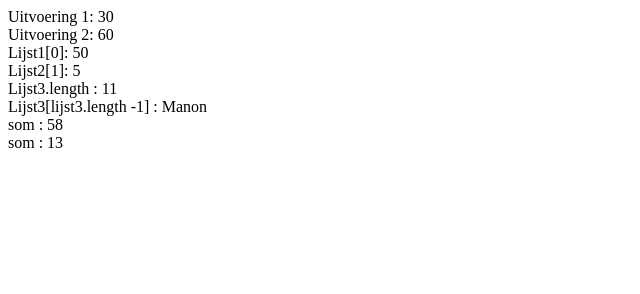
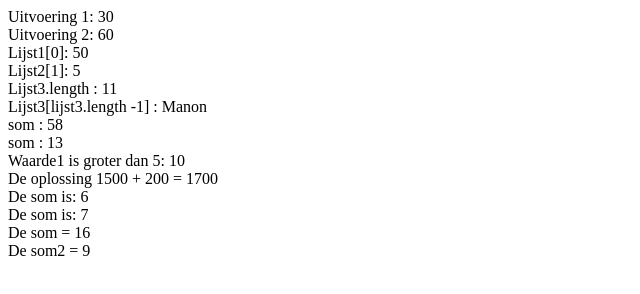
Before and after one commit to manon22/MI2_ManonMichiels, a plain HTML site: page oef 1/ppt1.html in a window 1280 px wide. Shown: the whole page, without its empty margins (0-640 px from the left). Drawn offline with Linux system fonts and the light colour scheme.

Commit message:
Add files via upload

```diff
--- a/oef 1/ppt1.html
+++ b/oef 1/ppt1.html
@@ -29,6 +29,48 @@
         invoer.waarde2 = 8;
         document.write("<br>som : " + invoer.waarde1 + invoer.waarde2+'<br>');
         document.write("som : " + (invoer.waarde1 + invoer.waarde2));
+
+        var waarde1 = 10;
+        var waarde2 = 2;
+        if(waarde1 > 5)
+            {
+               document.write("<br> Waarde1 is groter dan 5: " +waarde1);
+            }
+        else
+            {
+                document.write("<br> Waarde1 is kleiner dan 5: " +waarde1);
+            }
+
+
+        function telOp()
+        {
+            return 1500 + 200;
+        }
+        document.write("<br> De oplossing 1500 + 200 = " + telOp() );
+
+
+        function optellen(waarde1, waarde2)
+        {
+            return waarde1 + waarde2;
+        }
+        document.write("<br> De som is: " + optellen(2,4));
+        function aftrekken(waarde1, waarde2)
+        {
+            return waarde1 - waarde2;
+        }
+        document.write("<br> De som is: " + aftrekken(15,8));
+
+
+        function rekenmachine()
+        {
+            this.waarde1 = 12;
+            this.waarde2 = 4;
+        }
+        var rekenen = new rekenmachine();
+        document.write("<br> De som = " + (rekenen.waarde1 + rekenen.waarde2));
+        rekenen.waarde1 = 4;
+        rekenen.waarde2 = 5;
+        document.write("<br> De som2 = " + (rekenen.waarde1 + rekenen.waarde2));
     </script>
 </body>
 </html>
```
